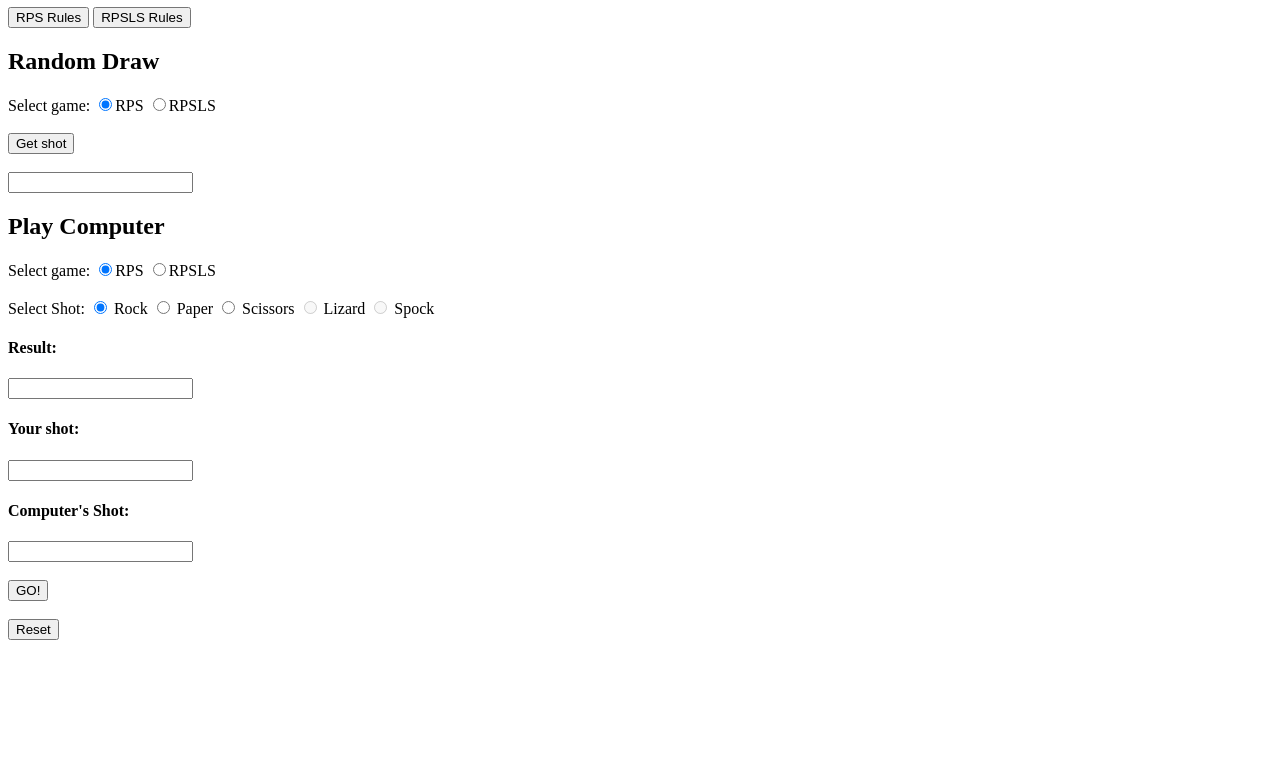
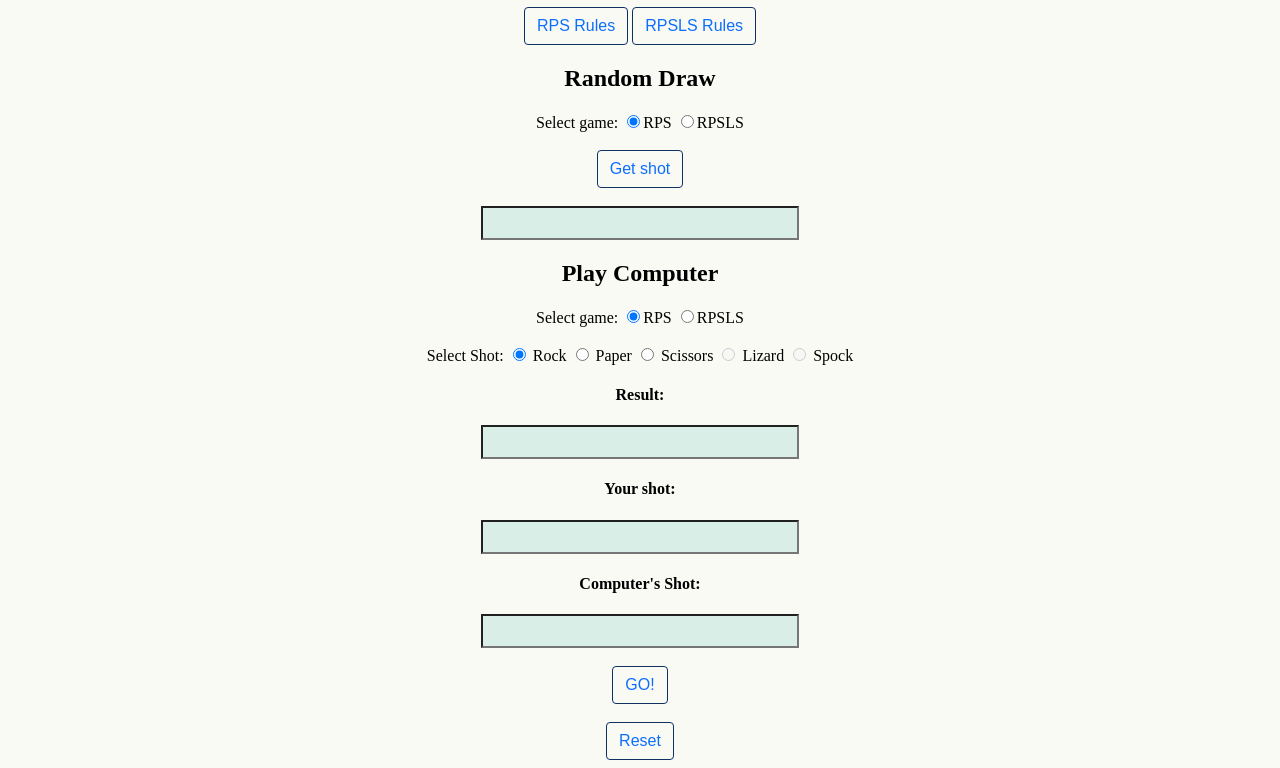
Before and after one commit to comp426-2023-spring/e02-alexz957unc, a website: page public/index.html in a window 1280 px wide. Shown: the part 73-841 px from the top of the page. Before the commit the page ends 800 px from the top, so only its background shows below. Drawn offline with Linux system fonts and the light colour scheme.

Commit message:
Added css

```diff
--- a/public/styles.css
+++ b/public/styles.css
@@ -1,8 +1,49 @@
-body {
+#body {
+    text-align: center;
+    background-color: rgba(214, 212, 152, 0.1);
 }
 
-h1 {
+#draw {
+    font-size: 24px;
+    background-color: rgba(139, 207, 196, 0.3);
+    text-align: center;
 }
 
-p {
+#gameResult {
+    font-size: 24px;
+    background-color: rgba(139, 207, 196, 0.3);
+    text-align: center;
 }
+
+#playerShot {
+    font-size: 24px;
+    background-color: rgba(139, 207, 196, 0.3);
+    text-align: center;
+}
+
+#computerShot {
+    font-size: 24px;
+    background-color: rgba(139, 207, 196, 0.3);
+    text-align: center;
+}
+
+#gameTitle {
+    background-color: rgba(73, 53, 217, 0.6);
+}
+
+.button {
+    cursor: pointer;
+    outline: 0;
+    display: inline-block;
+    font-weight: 400;
+    line-height: 1.5;
+    text-align: center;
+    background-color: transparent;
+    border: 1px solid transparent;
+    padding: 6px 12px;
+    font-size: 1rem;
+    border-radius: .25rem;
+    transition: color .15s ease-in-out,background-color .15s ease-in-out,border-color .15s ease-in-out,box-shadow .15s ease-in-out;
+    color: #0d6efd;
+    border-color: #0f3163;
+}
```
